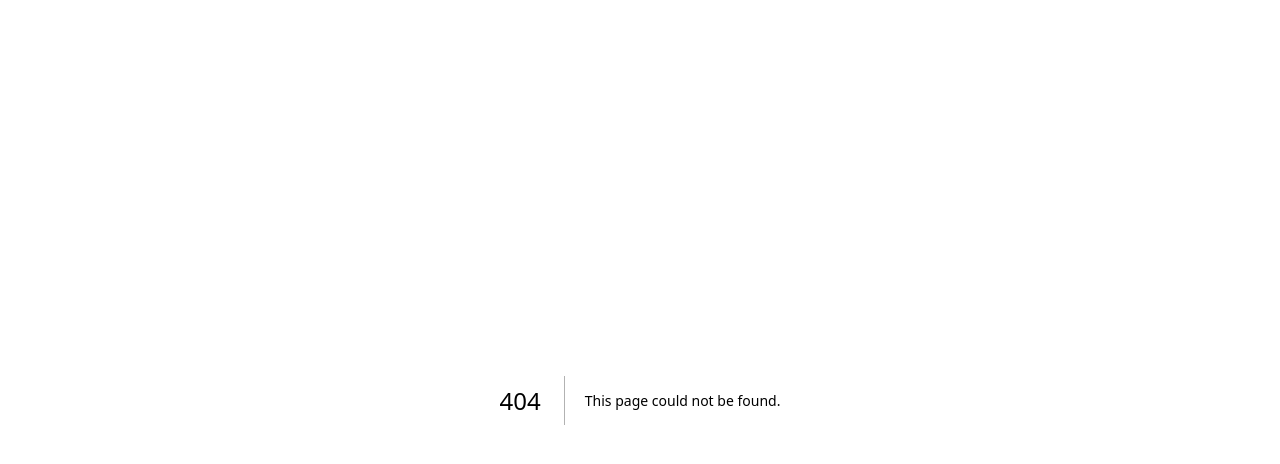
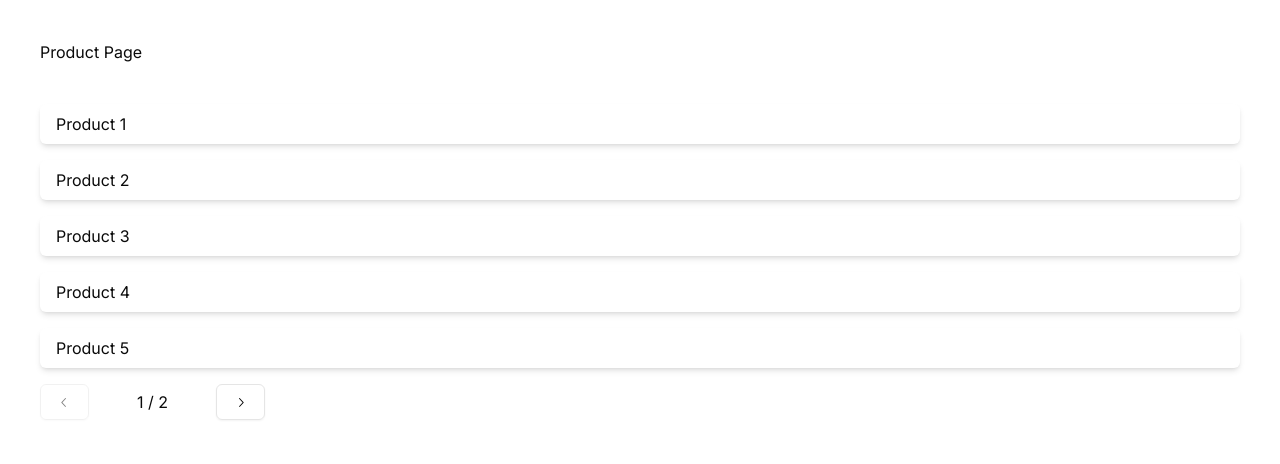
Before and after one commit to ceedadev/next-erp, a Next.js app: page /product in a window 1280 px wide. Before the commit this address had no page. Shown: the top 464 px of the page. Built offline with nearby package versions, Linux system fonts and the light colour scheme.

Commit message:
added product and pagination

```diff
--- /dev/null
+++ b/src/app/product/page.tsx
@@ -0,0 +1,57 @@
+import PaginationControl from "@/components/pagination-control";
+import { Sheet } from "@/components/sheet";
+
+const DUMMY_DATA = [
+  "Product 1",
+  "Product 2",
+  "Product 3",
+  "Product 4",
+  "Product 5",
+  "Product 6",
+  "Product 7",
+  "Product 8",
+  "Product 9",
+  "Product 10",
+  "Product 11",
+  "Product 12",
+  "Product 13",
+  "Product 14",
+  "Product 15",
+];
+
+export default function ProductPage({
+  searchParams,
+}: {
+  searchParams: {
+    page: number;
+    perPage: number;
+  };
+}) {
+  const page = searchParams.page ?? 1;
+  const perPage = searchParams.perPage ?? 5;
+
+  const start = (page - 1) * perPage;
+  const end = start + perPage;
+
+  const entries = DUMMY_DATA.slice(start, end);
+
+  return (
+    <Sheet>
+      <p>Product Page</p>
+      <div className="flex flex-col space-y-4">
+        {entries.map((entry) => (
+          <div
+            key={entry}
+            className="flex flex-row justify-between items-center px-4 py-2 bg-white rounded-md shadow-md"
+          >
+            <p>{entry}</p>
+          </div>
+        ))}
+        <PaginationControl
+          hasNextPage={end < DUMMY_DATA.length}
+          hasPrevPage={start > 0}
+        />
+      </div>
+    </Sheet>
+  );
+}
--- /dev/null
+++ b/src/components/pagination-control.tsx
@@ -0,0 +1,52 @@
+"use client";
+
+import { useRouter, useSearchParams, usePathname } from "next/navigation";
+import { Button } from "@/components/ui/button";
+import { ChevronLeftIcon, ChevronRightIcon } from "@radix-ui/react-icons";
+
+interface PaginationControlProps {
+  hasNextPage: boolean;
+  hasPrevPage: boolean;
+}
+
+export default function PaginationControl({
+  hasNextPage,
+  hasPrevPage,
+}: PaginationControlProps) {
+  const router = useRouter();
+  const searchParams = useSearchParams();
+  const pathName = usePathname();
+
+  const page = searchParams.get("page") ?? 1;
+  const perPage = searchParams.get("perPage") ?? 5;
+
+  return (
+    <div className="flex flex-row justify- items-center gap-2">
+      <Button
+        disabled={!hasPrevPage}
+        variant={"outline"}
+        onClick={() => {
+          router.push(
+            `${pathName}?page=${Number(page) - 1}&perPage=${perPage}`
+          );
+        }}
+      >
+        <ChevronLeftIcon />
+      </Button>
+      <div className="mx-10">
+        {page} / {Math.ceil(10 / Number(perPage))}
+      </div>
+      <Button
+        disabled={!hasNextPage}
+        variant={"outline"}
+        onClick={() => {
+          router.push(
+            `${pathName}?page=${Number(page) + 1}&perPage=${perPage}`
+          );
+        }}
+      >
+        <ChevronRightIcon />
+      </Button>
+    </div>
+  );
+}
```
